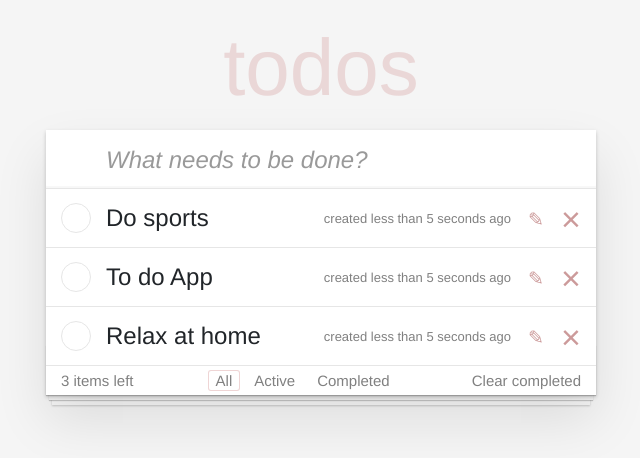
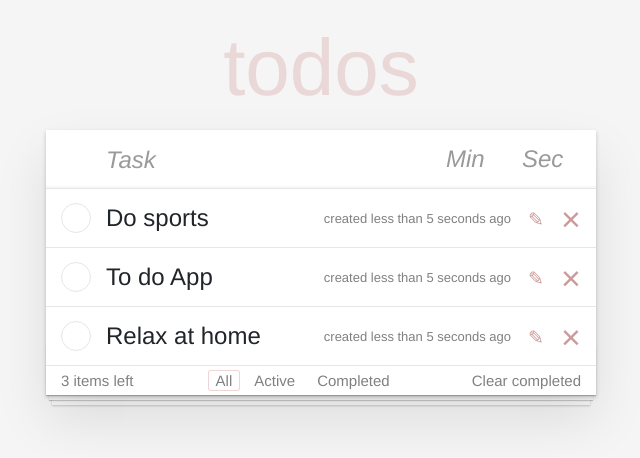
Before and after one commit to TomVers/todo, a React (Create React App) app: page / in a window 1280 px wide. Shown: the top 458 px of the page, without its empty margins (319-959 px from the left). Built offline with nearby package versions, Linux system fonts and the light colour scheme.

Commit message:
started 2.3.9

```diff
--- a/src/components/NewTaskForm/NewTaskForm.css
+++ b/src/components/NewTaskForm/NewTaskForm.css
@@ -1,3 +1,7 @@
+.new-task-form {
+  display: flex;
+}
+
 .new-task-input {
   width: 100%;
   padding: 16px 16px 14px 60px;
@@ -5,6 +9,7 @@
   box-shadow: inset 0 -2px 1px rgb(0 0 0 / 3%);
   font-size: 24px;
   outline: none;
+  font-weight: 200;
 }
 
 .new-task-input::placeholder {
@@ -12,3 +17,17 @@
   font-weight: 150;
   color: rgba(0, 0, 0, 0.4);
 }
+
+.new-task-form__timer {
+  border: none;
+  box-shadow: inset 0 -2px 1px rgb(0 0 0 / 3%);
+  font-size: 24px;
+  outline: none;
+  width: 20%;
+  font-weight: 200;
+}
+.new-task-form__timer::placeholder {
+  font-style: italic;
+  font-weight: 150;
+  color: rgba(0, 0, 0, 0.4);
+}
--- a/src/components/NewTaskForm/NewTaskForm.jsx
+++ b/src/components/NewTaskForm/NewTaskForm.jsx
@@ -37,10 +37,12 @@ export default class NewTaskForm extends Component {
           type="text"
           autoFocus
           className="new-task-input"
-          placeholder={'What needs to be done?'}
+          placeholder={'Task'}
           onChange={this.onLabelChange}
           value={this.state.label}
-        ></input>
+        />
+        <input type="number" className="new-task-form__timer" placeholder={'Min'} min={0} max={60} />
+        <input type="number" className="new-task-form__timer" placeholder={'Sec'} min={0} max={60} />
       </form>
     )
   }
```
Lines whose indentation alone changed are shown as unchanged.
